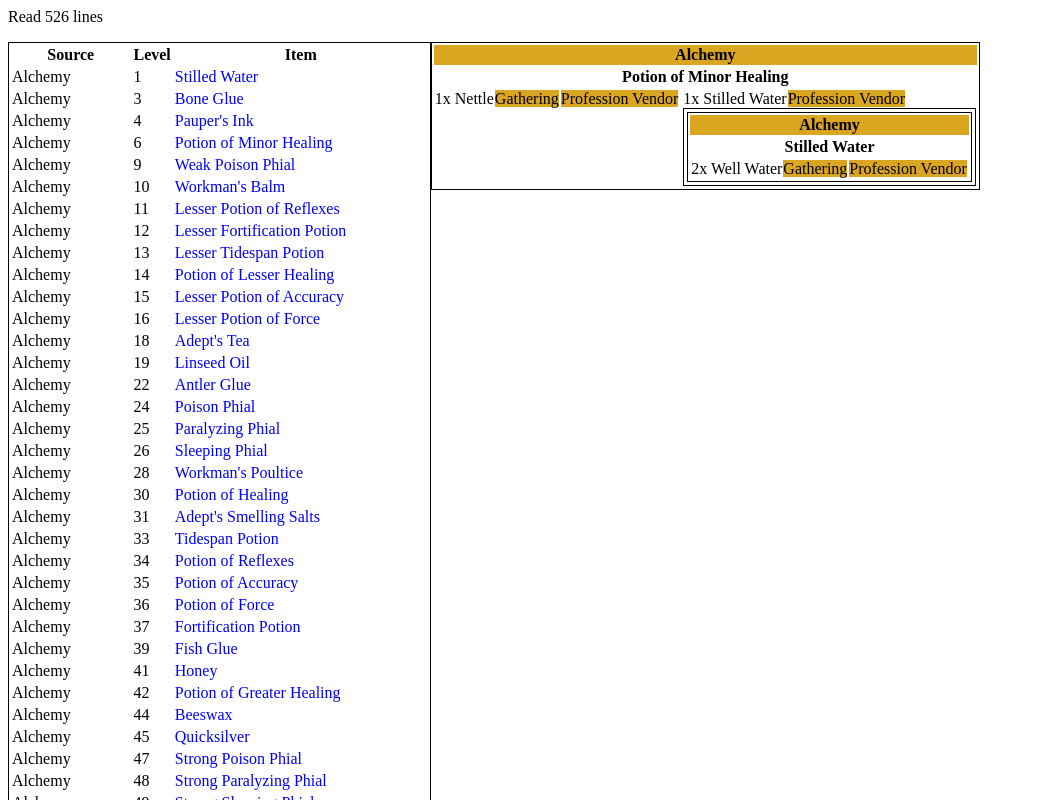
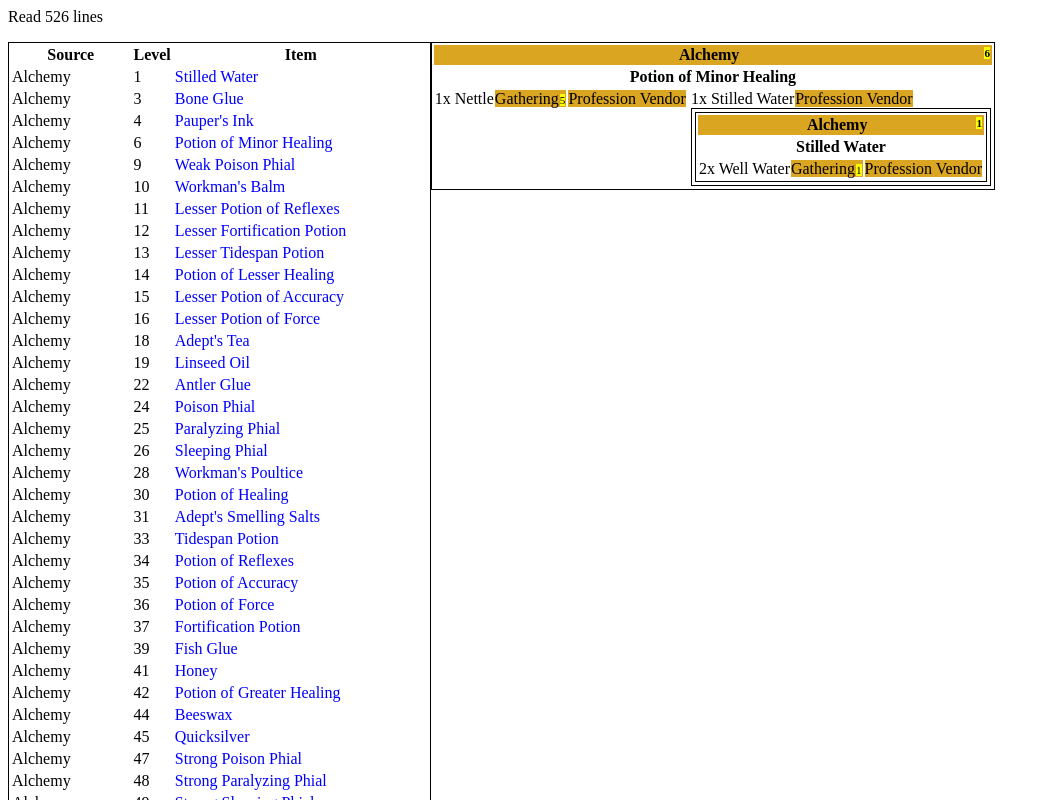
Before and after one commit to ClassyNW/Neverwinter_Professions, a plain HTML site: page Index.html in a window 1280 px wide. Both pictures are taken after a click on the element "Potion of Minor Healing". Shown: the top 800 px of the page, without its empty margins (0-1050 px from the left). Drawn offline with Linux system fonts and the light colour scheme.

Commit message:
Display recipe levels
Display levels within the source label

```diff
--- a/Index.html
+++ b/Index.html
@@ -16,6 +16,16 @@
 		{
 			background-color: goldenrod;
 			margin: 1px;
+		}
+		.recipeLevel
+		{
+			background-color: yellow;
+			font-size: 0.7em;
+			margin: 1px;
+		}
+		th > span.recipeLevel
+		{
+			float: right;
 		}
 		.recipeName
 		{
@@ -110,7 +120,12 @@
 		}
 		html += ">";
 		html += "<tr><th class='recipeSource' colspan='" + columns + "'>" +
-								 recipe.Source + "</th></tr>";
+								 recipe.Source;
+		if (recipe.Level != '')
+		{
+			html += "<span class='recipeLevel'>" + recipe.Level + "</span>";
+		}
+		html += "</th></tr>";
 		html += "<tr><th colspan='" + columns + "'>" +
 								 recipe.Name + "</th></tr>";
 		html += "<tr>";
@@ -132,7 +147,7 @@
 
 		// Treat sources that don't involve recipes as special
 		var fromProfessionVendor = false;
-		var fromGathering = false;
+		var gatheringLevel = 0;
 		for (var i = recipes.length-1; i >= 0; i--)
 		{
 			if (recipes[i].Source == "Profession Vendor")
@@ -142,14 +157,15 @@
 			}
 			else if (recipes[i].Source == "Gathering")
 			{
-				fromGathering = true;
+				gatheringLevel = recipes[i].Level;
 				recipes.splice(i, 1);
 			}
 		}
 		html += "<span class='ingredientName'>" + ingredient.Quantity + "x " + ingredientName + "</span>";
-		if (fromGathering)
+		if (gatheringLevel > 0)
 		{
-			html += "<span class='recipeSource'>Gathering</span>";
+			html += "<span class='recipeSource'>Gathering" +
+			        "<span class='recipeLevel'>" + gatheringLevel + "</span></span>";
 		}
 		if (fromProfessionVendor)
 		{
```
